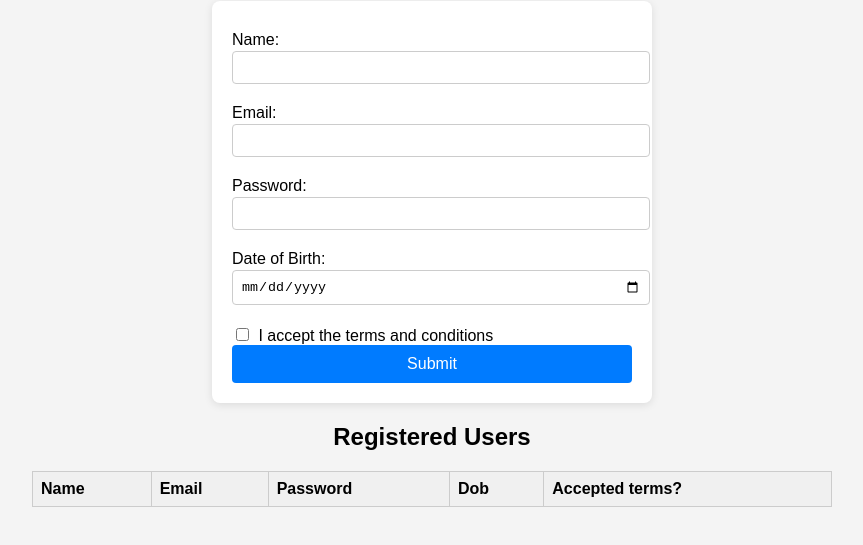
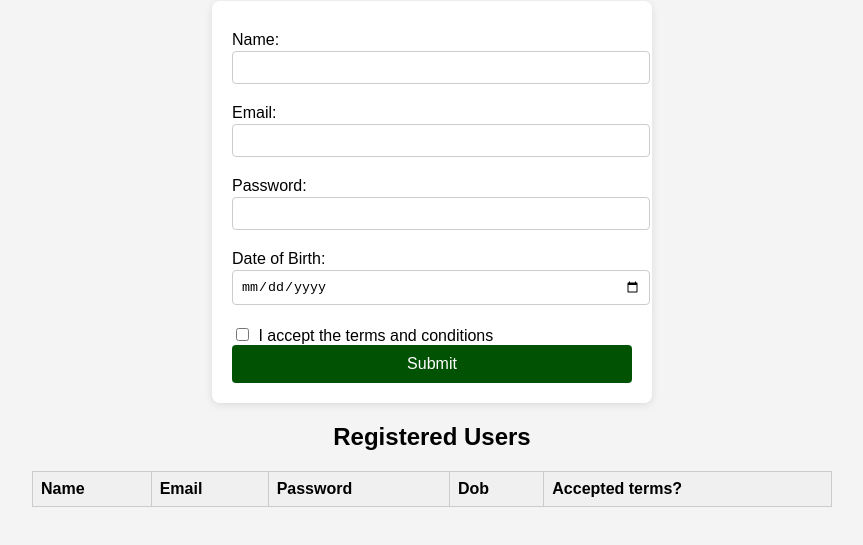
Before and after one commit to nashrah14/wd101, a plain HTML site: page index.html in a window 1280 px wide. Shown: the part 99-644 px from the top of the page, without its empty margins (208-1071 px from the left). Drawn offline with Linux system fonts and the light colour scheme.

Commit message:
Add files via upload

```diff
--- a/style.css
+++ b/style.css
@@ -36,7 +36,7 @@ input[type="checkbox"] {
 button[type="submit"] {
   width: 100%;
   padding: 10px;
-  background: #007bff;
+  background: #025204;
   color: #fff;
   border: none;
   border-radius: 4px;
```
